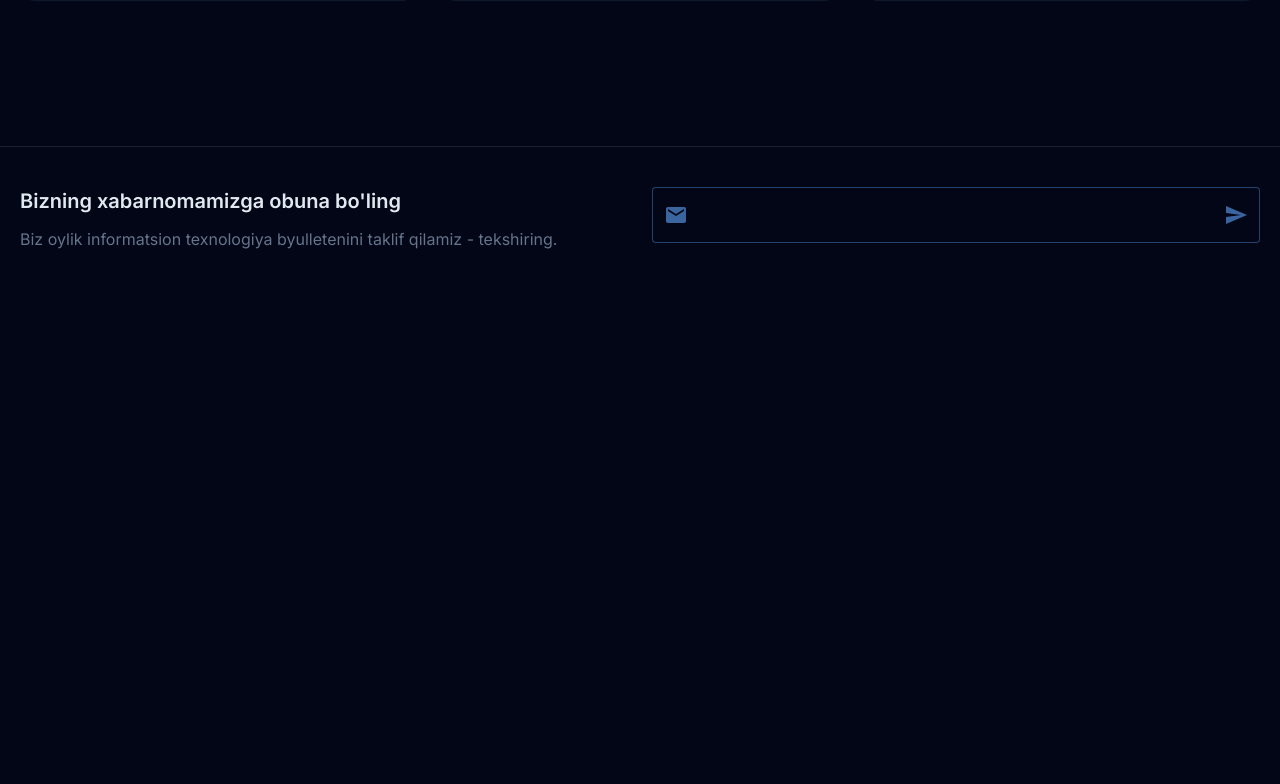
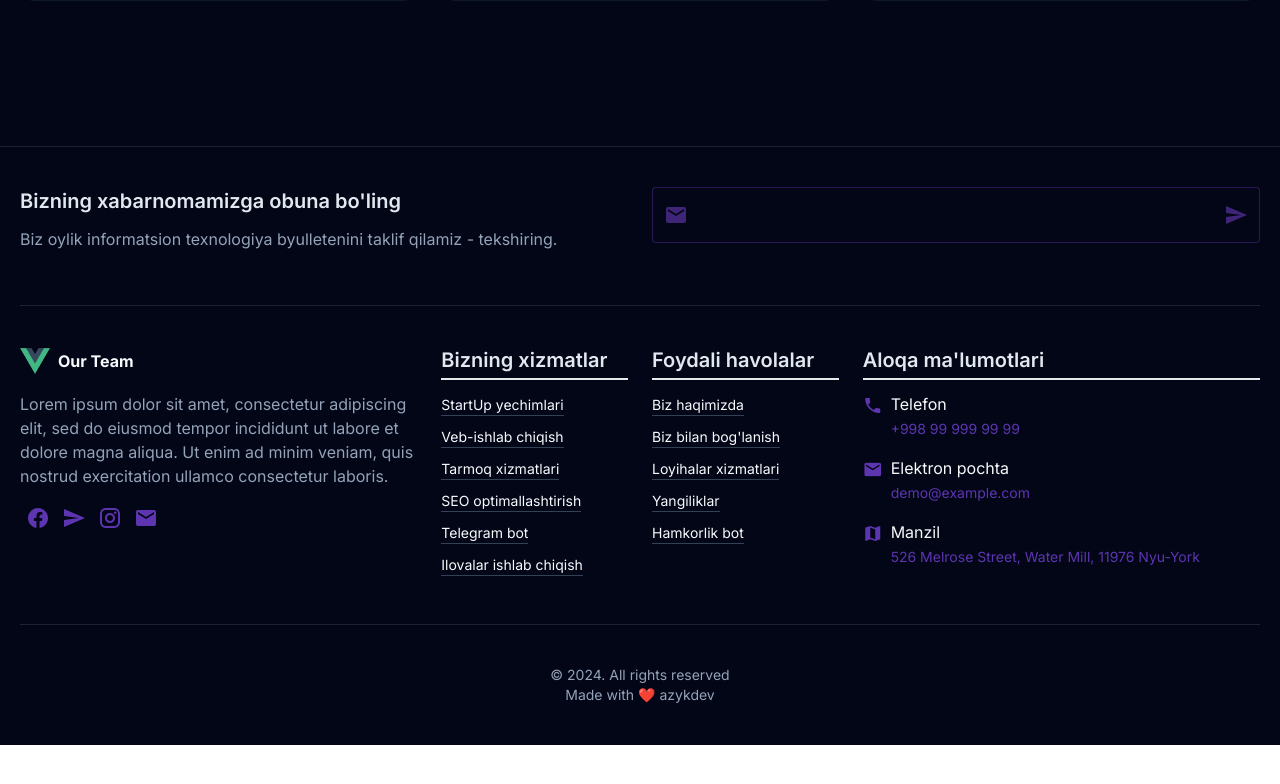
Before and after one commit to azykdev/work2-our-team, a Vue app: page /home in a window 1280 px wide. Shown: the part 1066-1850 px from the top of the page. After the commit the page ends 1811 px from the top, so only its background shows below. Built offline with nearby package versions, Linux system fonts and the light colour scheme.

Commit message:
#4 - complete Landing footer section

```diff
--- a/src/components/LandingFooter.vue
+++ b/src/components/LandingFooter.vue
@@ -1,22 +1,142 @@
 <template>
   <!-- FOOTER START -->
-  <footer id="footer" class="bg-slate-950 min-h-[calc(100vh-64px)]">
+  <footer id="footer" class="bg-slate-950 ">
     <v-divider class=""></v-divider>
     <div class="max-w-screen-lg mx-auto px-5">
-      <div class="d-flex">
+      <div class="d-flex flex-column justify-between">
         <v-row class="py-10">
           <v-col cols="12" sm="6">
             <h3 class="text-xl text-slate-200 font-semibold mb-3">Bizning xabarnomamizga obuna bo'ling</h3>
-            <p class="text-slate-500">Biz oylik informatsion texnologiya byulletenini taklif qilamiz - tekshiring.</p>
+            <p class="text-slate-400">Biz oylik informatsion texnologiya byulletenini taklif qilamiz - tekshiring.</p>
           </v-col>
           <v-col cols="12" sm="6">
             <v-text-field label="Email kiriting" variant="outlined" prepend-inner-icon="mdi-email"
-              append-inner-icon="mdi-send" @click:append-inner="" single-line class="text-blue-400"></v-text-field>
+              append-inner-icon="mdi-send" @click:append-inner="" single-line class="text-deep-purple"></v-text-field>
           </v-col>
         </v-row>
+
+        <v-divider></v-divider>
+
+        <v-row class="py-10">
+          <v-col cols="12" sm="6" lg="4">
+            <div id="logo" class="d-flex align-center mb-4">
+              <img src="@/assets/logo.png" alt="logo" width="30px">
+              <span class="ml-2 text-primary-50 font-bold">Our Team</span>
+            </div>
+            <p class="text-slate-400">Lorem ipsum dolor sit amet, consectetur adipiscing elit, sed do eiusmod tempor
+              incididunt ut labore et
+              dolore magna aliqua. Ut enim ad minim veniam, quis nostrud exercitation ullamco consectetur laboris.</p>
+
+            <div id="social" class=" align-center d-flex mt-3">
+              <v-btn color="deep-purple-darken-1 " icon="mdi mdi-facebook" variant="text" density="comfortable"
+                title="Facebook"></v-btn>
+              <v-btn color="deep-purple-darken-1 " icon="mdi mdi-send" variant="text" density="comfortable"
+                title="Telegram"></v-btn>
+              <v-btn color="deep-purple-darken-1 " icon="mdi mdi-instagram" variant="text" density="comfortable"
+                title="Instagram"></v-btn>
+              <v-btn color="deep-purple-darken-1 " icon="mdi mdi-email" variant="text" density="comfortable"
+                title="Email"></v-btn>
+            </div>
+          </v-col>
+          <v-col cols="12" sm="6" lg="2">
+            <h3 class="text-xl text-slate-200 font-semibold mb-3 border-b-2 pb-1">Bizning xizmatlar</h3>
+
+            <ul>
+              <li><a href="#"
+                  class="text-slate-50 hover:text-blue-400 text-sm border-b-[1px] inline-block mb-2 border-slate-700">StartUp
+                  yechimlari</a>
+              </li>
+              <li><a href="#"
+                  class="text-slate-50 hover:text-blue-400 text-sm border-b-[1px] inline-block mb-2 border-slate-700">Veb-ishlab
+                  chiqish</a>
+              </li>
+              <li><a href="#"
+                  class="text-slate-50 hover:text-blue-400 text-sm border-b-[1px] inline-block mb-2 border-slate-700">Tarmoq
+                  xizmatlari</a>
+              </li>
+              <li><a href="#"
+                  class="text-slate-50 hover:text-blue-400 text-sm border-b-[1px] inline-block mb-2 border-slate-700">SEO
+                  optimallashtirish</a>
+              </li>
+              <li><a href="#"
+                  class="text-slate-50 hover:text-blue-400 text-sm border-b-[1px] inline-block mb-2 border-slate-700">Telegram
+                  bot</a></li>
+              <li><a href="#"
+                  class="text-slate-50 hover:text-blue-400 text-sm border-b-[1px] inline-block mb-2 border-slate-700">Ilovalar
+                  ishlab
+                  chiqish</a>
+              </li>
+            </ul>
+          </v-col>
+          <v-col cols="12" sm="6" lg="2">
+            <h3 class="text-xl text-slate-200 font-semibold mb-3 border-b-2 pb-1">Foydali havolalar </h3>
+
+            <ul>
+              <li><a href="#"
+                  class="text-slate-50 hover:text-blue-400 text-sm border-b-[1px] inline-block mb-2 border-slate-700">Biz
+                  haqimizda </a>
+              </li>
+              <li><a href="#"
+                  class="text-slate-50 hover:text-blue-400 text-sm border-b-[1px] inline-block mb-2 border-slate-700">Biz
+                  bilan bog'lanish </a>
+              </li>
+              <li><a href="#"
+                  class="text-slate-50 hover:text-blue-400 text-sm border-b-[1px] inline-block mb-2 border-slate-700">Loyihalar
+                  xizmatlari</a>
+              </li>
+              <li><a href="#"
+                  class="text-slate-50 hover:text-blue-400 text-sm border-b-[1px] inline-block mb-2 border-slate-700">Yangiliklar</a>
+              </li>
+              <li><a href="#"
+                  class="text-slate-50 hover:text-blue-400 text-sm border-b-[1px] inline-block mb-2 border-slate-700">Hamkorlik
+                  bot</a></li>
+            </ul>
+          </v-col>
+          <v-col cols="12" sm="6" lg="4">
+            <h3 class="text-xl text-slate-200 font-semibold mb-3 border-b-2 pb-1">Aloqa ma'lumotlari </h3>
+
+            <ul>
+              <li class="flex items-start mb-4">
+                <span class="mdi mdi-phone mr-2 text-xl text-deep-purple-darken-1"></span>
+                <div class="text-slate-50 ">
+                  <h6>Telefon</h6>
+                  <a class="text-sm inline-block text-deep-purple-darken-1" href="tel:+998 99 999 99 99">+998 99 999 99
+                    99</a>
+                </div>
+              </li>
+              <li class="flex items-start mb-4">
+                <span class="mdi mdi-email mr-2 text-xl text-deep-purple-darken-1"></span>
+                <div class="text-slate-50 ">
+                  <h6>Elektron pochta </h6>
+                  <a class="text-sm inline-block text-deep-purple-darken-1"
+                    href="mailto:demo@example.com">demo@example.com</a>
+                </div>
+              </li>
+              <li class="flex items-start mb-4">
+                <span class="mdi mdi-map mr-2 text-xl text-deep-purple-darken-1"></span>
+                <div class="text-slate-50 ">
+                  <h6>Manzil</h6>
+                  <a class="text-sm inline-block text-deep-purple-darken-1" href="#">526 Melrose Street, Water Mill, 11976
+                    Nyu-York </a>
+                </div>
+              </li>
+            </ul>
+          </v-col>
+        </v-row>
+
+        <v-divider></v-divider>
+
+        <!-- Copyright -->
+        <div class="text-center flex items-center justify-between py-10 flex-wrap text-sm text-slate-400">
+          <p class="text-center w-full">© 2024. All rights reserved</p>
+          <p class="text-center w-full">Made with ❤️ azykdev</p>
+        </div>
       </div>
     </div>
+
   </footer>
+
+
   <!-- FOOTER END -->
 </template>
 
--- a/src/components/LandingNavbar.vue
+++ b/src/components/LandingNavbar.vue
@@ -48,12 +48,14 @@
 
         <!-- Social Media -->
         <div id="social" class=" align-center d-none d-sm-flex">
-          <v-btn color="grey-darken-1" icon="mdi mdi-facebook" variant="text" density="comfortable"
+          <v-btn class="text-deep-purple-lighten-4" icon="mdi mdi-facebook" variant="text" density="comfortable"
             title="Facebook"></v-btn>
-          <v-btn color="grey-darken-1" icon="mdi mdi-send" variant="text" density="comfortable" title="Telegram"></v-btn>
-          <v-btn color="grey-darken-1" icon="mdi mdi-instagram" variant="text" density="comfortable"
+          <v-btn class="text-deep-purple-lighten-4" icon="mdi mdi-send" variant="text" density="comfortable"
+            title="Telegram"></v-btn>
+          <v-btn class="text-deep-purple-lighten-4" icon="mdi mdi-instagram" variant="text" density="comfortable"
             title="Instagram"></v-btn>
-          <v-btn color="grey-darken-1" icon="mdi mdi-email" variant="text" density="comfortable" title="Email"></v-btn>
+          <v-btn class="text-deep-purple-lighten-4" icon="mdi mdi-email" variant="text" density="comfortable"
+            title="Email"></v-btn>
         </div>
 
         <v-divider :thickness="2" vertical class="mx-4 d-lg-none"></v-divider>
```
